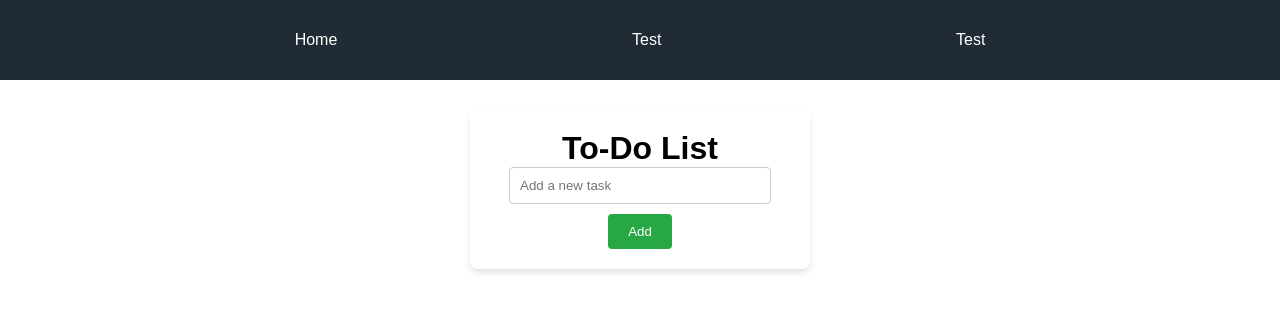
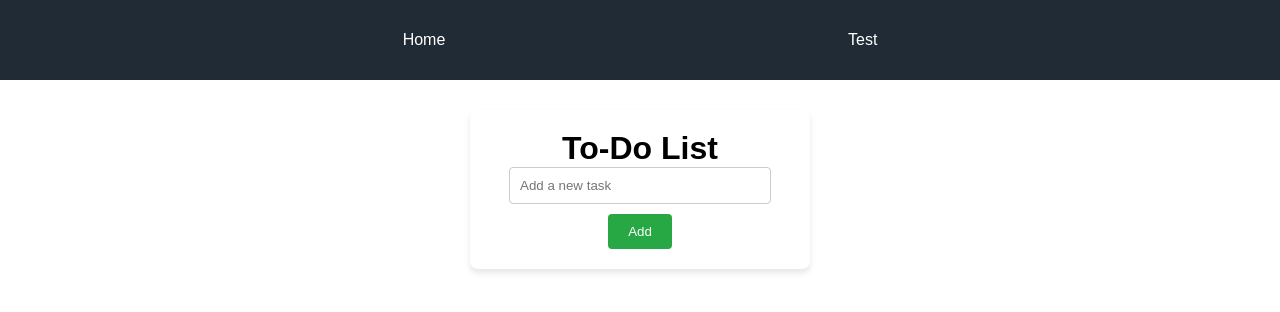
Before and after one commit to Akaneyana/todo-list-agile, a Flask app: page / in a window 1280 px wide. Shown: the top 312 px of the page. Run offline with Flask 3, Linux system fonts and the light colour scheme.

Commit message:
Update header.html

```diff
--- a/templates/header.html
+++ b/templates/header.html
@@ -13,7 +13,6 @@
     <div class="navbar">
       <a href="{{ url_for('index') }}">Home</a>
       <a href="#">Test</a>
-      <a href="#">Test</a>
     </div>
   </header>
 
```
